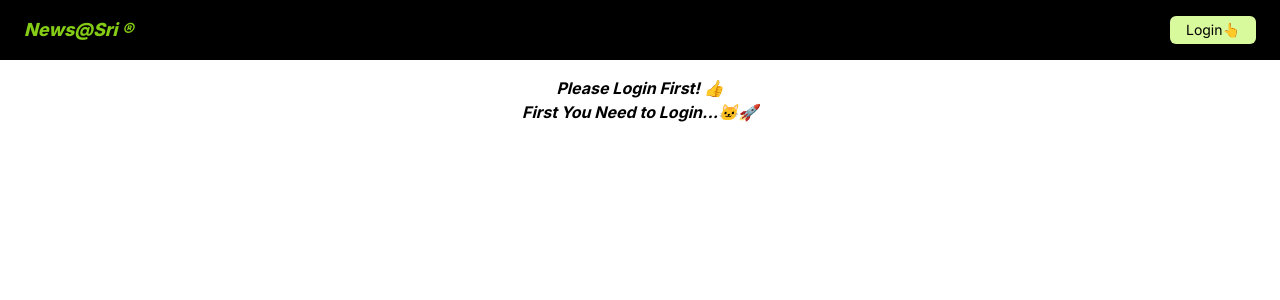
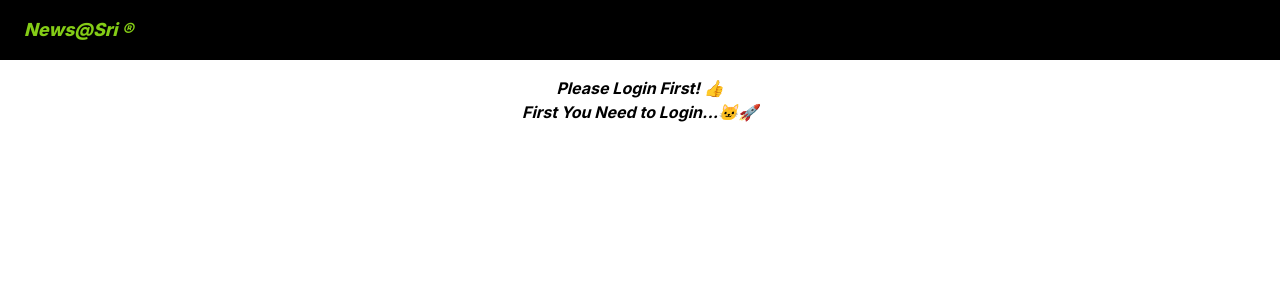
Before and after one commit to Srimatamvar/News-App, a Next.js app: page / in a window 1280 px wide. Shown: the top 300 px of the page. Built offline with nearby package versions, Linux system fonts and the light colour scheme.

Commit message:
Update Navbar.jsx

```diff
--- a/app/components/Navbar.jsx
+++ b/app/components/Navbar.jsx
@@ -88,7 +88,7 @@ const Navbar = () => {
         <h1 className="text-lg font-extrabold italic text-lime-500">
           News@Sri ®
         </h1>
-        {!userData?.isAuth ? (
+        {/* {!userData?.isAuth ? (
           <button
             onClick={signIn}
             className="px-4 py-1 rounded-md bg-lime-200 text-xs md:text-sm"
@@ -111,7 +111,7 @@ const Navbar = () => {
               Logout👋
             </button>
           </div>
-        )}
+        )} */}
       </div>
     </>
   );
```
